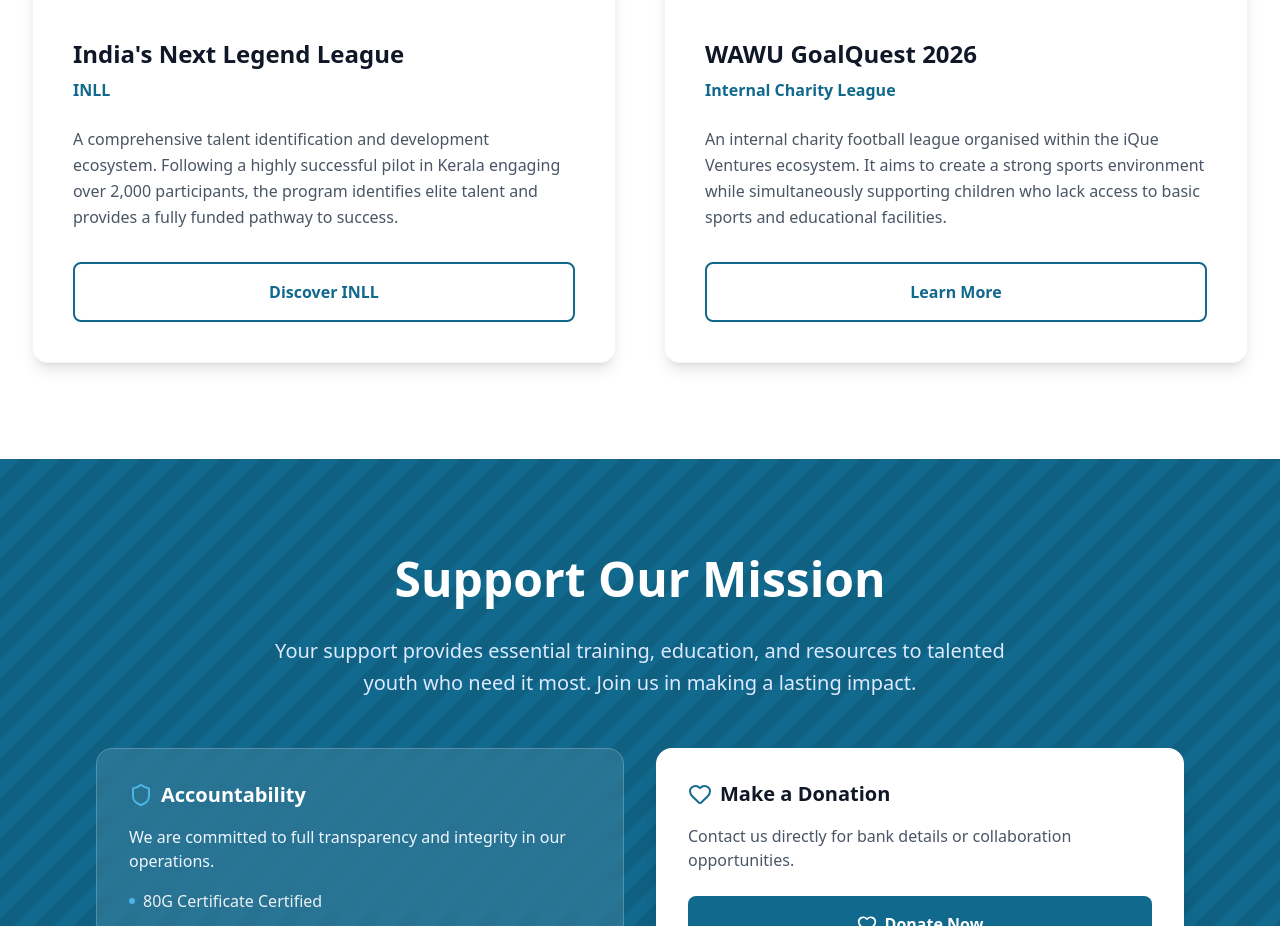
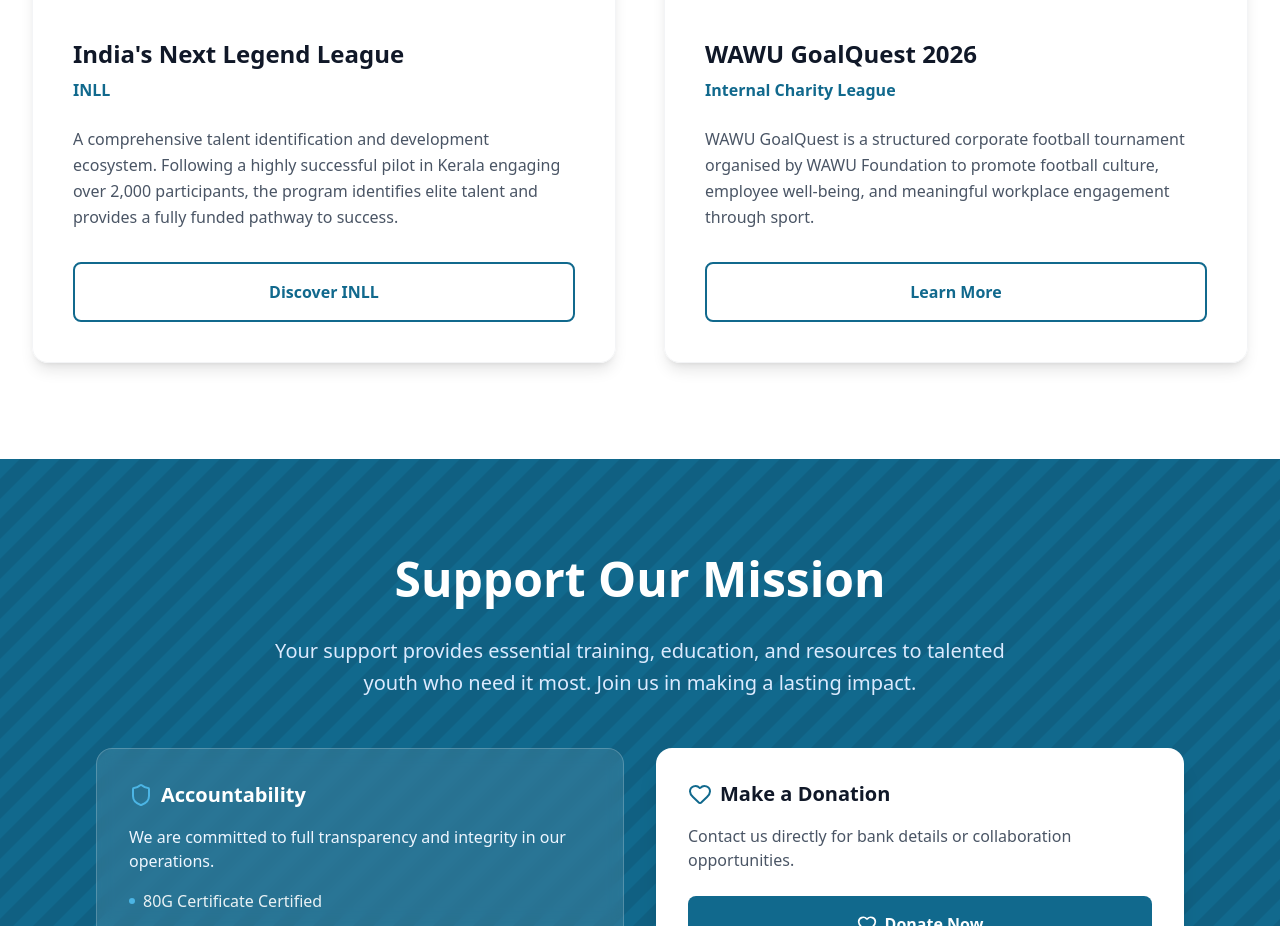
Before and after one commit to SouravO/Waavu, a React (Vite) app: page / in a window 1280 px wide. Shown: the part 3433-4359 px from the top of the page. Built offline with nearby package versions, Linux system fonts and the light colour scheme.

Commit message:
quest
quest

```diff
--- a/src/pages/Home.jsx
+++ b/src/pages/Home.jsx
@@ -211,7 +211,7 @@
                   <h4 className="text-2xl font-bold text-gray-900 mb-2">WAWU GoalQuest 2026</h4>
                   <p className="text-[#11698d] font-semibold mb-6">Internal Charity League</p>
                   <p className="text-gray-600 leading-relaxed mb-8">
-                    An internal charity football league organised within the iQue Ventures ecosystem. It aims to create a strong sports environment while simultaneously supporting children who lack access to basic sports and educational facilities.
+WAWU GoalQuest is a structured corporate football tournament organised by WAWU Foundation to promote football culture, employee well-being, and meaningful workplace engagement through sport.
                   </p>
                 </div>
                 <button
```
